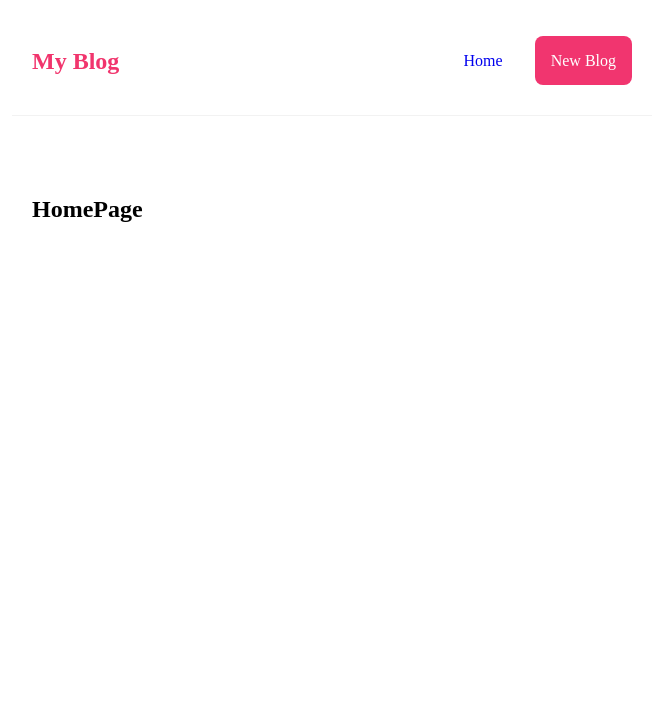
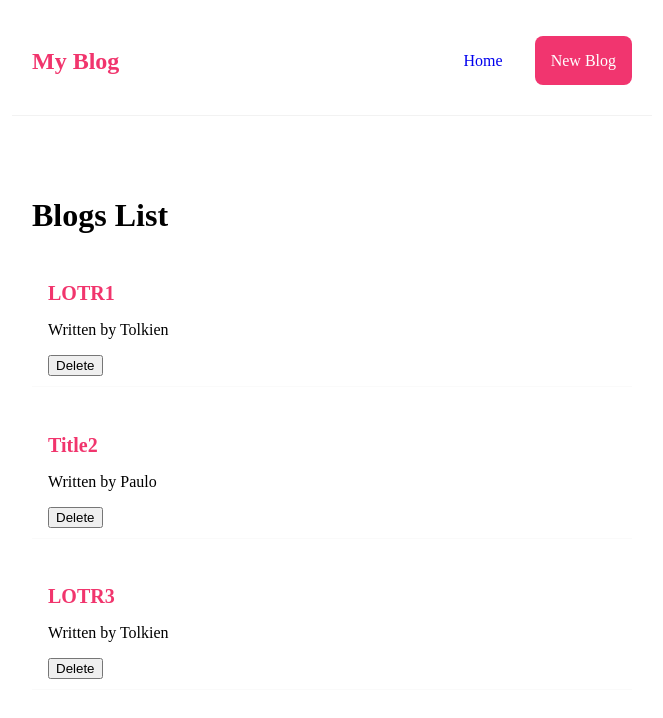
Before and after one commit to UP419/blog-app, a React (Vite) app: page / in a window 1280 px wide. Shown: the top 718 px of the page, without its empty margins (308-971 px from the left). Built offline with nearby package versions, Linux system fonts and the light colour scheme.

Commit message:
added bloglist component

```diff
--- /dev/null
+++ b/src/BlogList.tsx
@@ -0,0 +1,18 @@
+const BlogList = ({blogs, title, handleDelete}) => {
+    return (
+        <div>
+            <h1>{title}</h1>
+            {blogs.map((blog) => (
+                <div className="blog-preview" key={blog.id}>
+                    <h2>{blog.title}</h2>
+                    <p>Written by {blog.author}</p>
+                    <button onClick={() => handleDelete(blog.id)}>Delete</button>
+                </div>
+            ))
+            }
+        </div>
+    )
+}
+
+
+export default BlogList;
--- a/src/Home.tsx
+++ b/src/Home.tsx
@@ -1,7 +1,22 @@
+import {useState} from "react";
+import BlogList from "./BlogList.tsx";
+
 const Home = () => {
+
+    const [blogs, setBlogs] = useState([
+        {title: "LOTR1", body: " Body1", author: "Tolkien", id: 1},
+        {title: "Title2", body: " Body2", author: "Paulo", id: 2},
+        {title: "LOTR3", body: " Body3", author: "Tolkien", id: 3}
+    ]);
+
+    const handleDelete = (id) => {
+        console.log(id)
+        const filteredBlogs = blogs.filter(blog => blog.id !== id);
+        setBlogs(filteredBlogs);
+    }
     return (
         <div className="home">
-            <h2>HomePage</h2>
+            <BlogList blogs={blogs} title={"Blogs List"} handleDelete={handleDelete}/>
         </div>
     )
 }
--- a/src/index.css
+++ b/src/index.css
@@ -1,4 +1,4 @@
-.navbar{
+.navbar {
     padding: 20px;
     display: flex; /* use flex as display */
     align-items: center; /* aligning items vertically */
@@ -7,27 +7,42 @@
     border-bottom: 1px solid #f2f2f2;
 }
 
-.navbar h1{
+.navbar h1 {
     color: #f1356d
 }
 
 .navbar .links {
-    margin-left: auto;  /*shoots them over to the right */
+    margin-left: auto; /*shoots them over to the right */
 }
 
-.navbar a{
+.navbar a {
     margin-left: 16px;
     text-decoration: none;
     padding: 16px;
 }
 
-.navbar a:hover{
+.navbar a:hover {
     color: #f1356d;
 }
 
-.content{
+.content {
     max-width: 600px;
     margin: 40px auto;
     padding: 20px;
+}
 
+.blog-preview {
+    padding: 10px 16px;
+    margin: 20px 0;
+    border-bottom: 1px solid #fafafa;
 }
+
+.blog-preview:hover {
+    box-shadow: 1px 3px 5px rgba(0, 0, 0, 0.1);
+}
+
+.blog-preview h2{
+    font-size: 20px;
+    color: #f1356d;
+    margin-bottom: 8px;
+}
```
